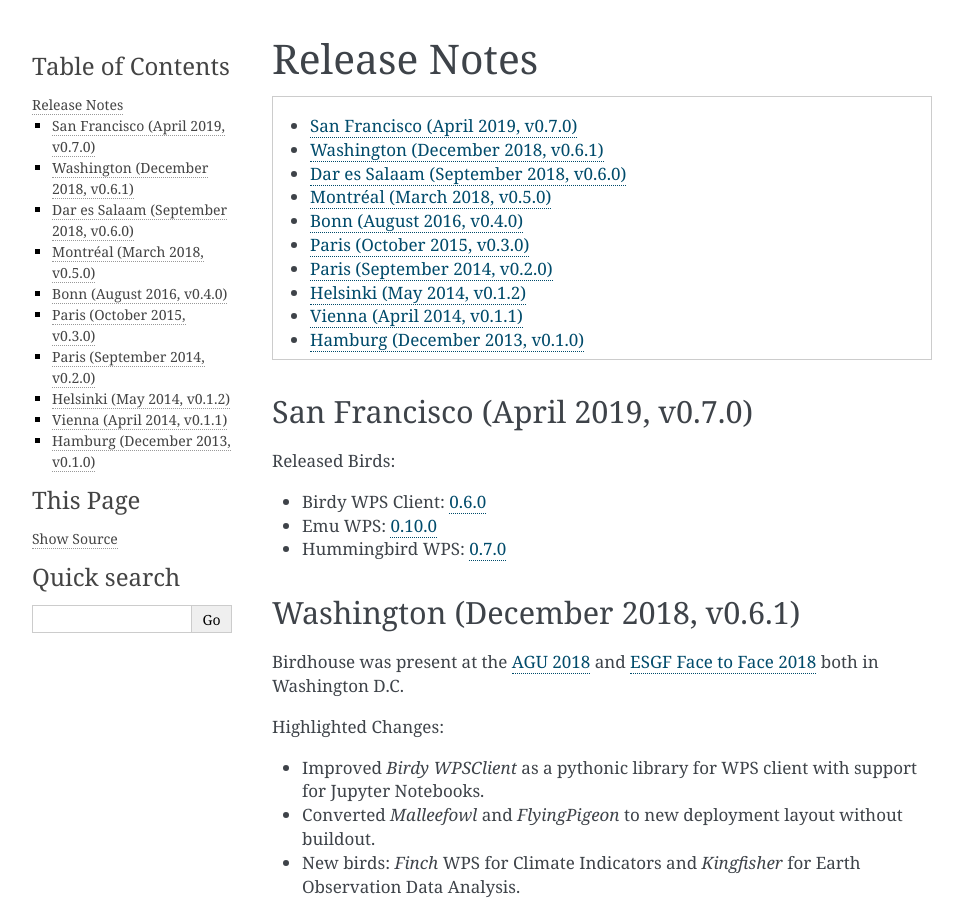
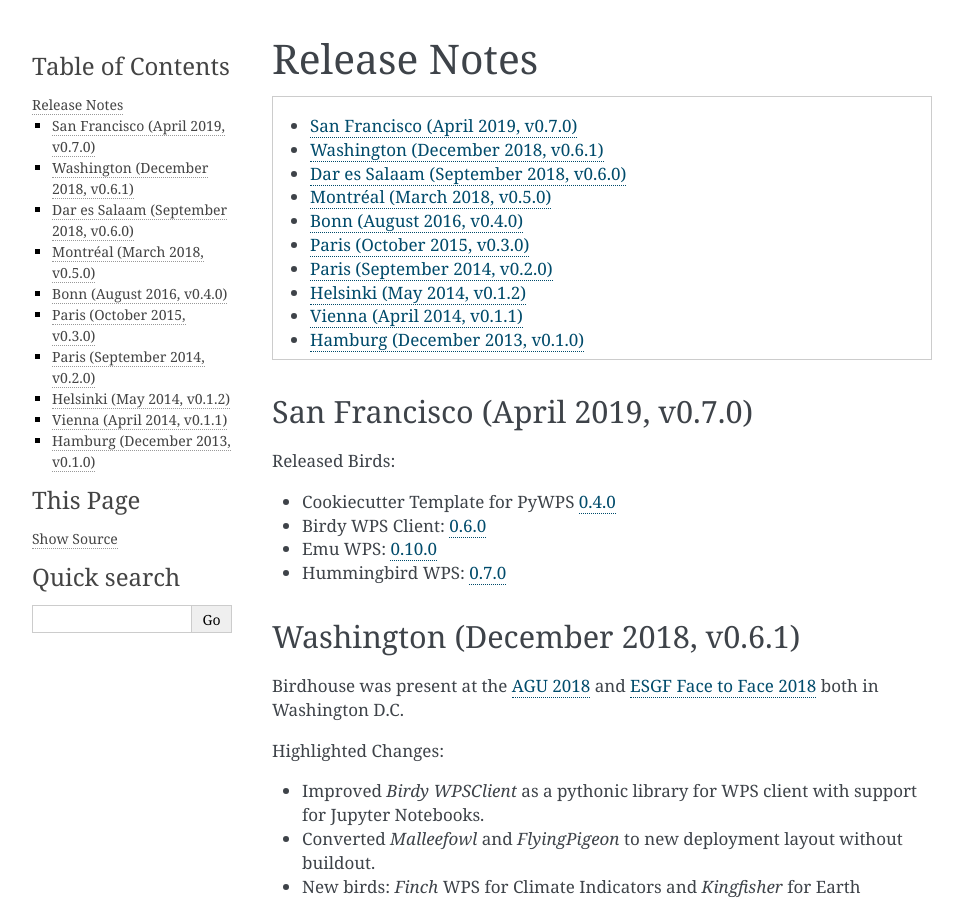
Before and after one commit to bird-house/birdhouse-docs, a Sphinx documentation site: the page built from docs/source/release_notes.rst, in a window 1280 px wide and 900 px high. Shown: the whole window, without its empty margins (148-1111 px from the left). Built offline with Sphinx 7.4.7, drawn with Linux system fonts in a browser that asks for light colours.

Commit message:
added cookiecutter

```diff
--- a/docs/source/release_notes.rst
+++ b/docs/source/release_notes.rst
@@ -14,6 +14,7 @@
 
 Released Birds:
 
+* Cookiecutter Template for PyWPS `0.4.0 <https://github.com/bird-house/cookiecutter-birdhouse/releases/tag/v0.4.0>`_
 * Birdy WPS Client: `0.6.0 <https://github.com/bird-house/birdy/releases/tag/v0.6.0>`_
 * Emu WPS: `0.10.0 <https://github.com/bird-house/emu/releases/tag/v0.10.0>`_
 * Hummingbird WPS: `0.7.0 <https://github.com/bird-house/hummingbird/releases/tag/v0.7.0>`_
```
